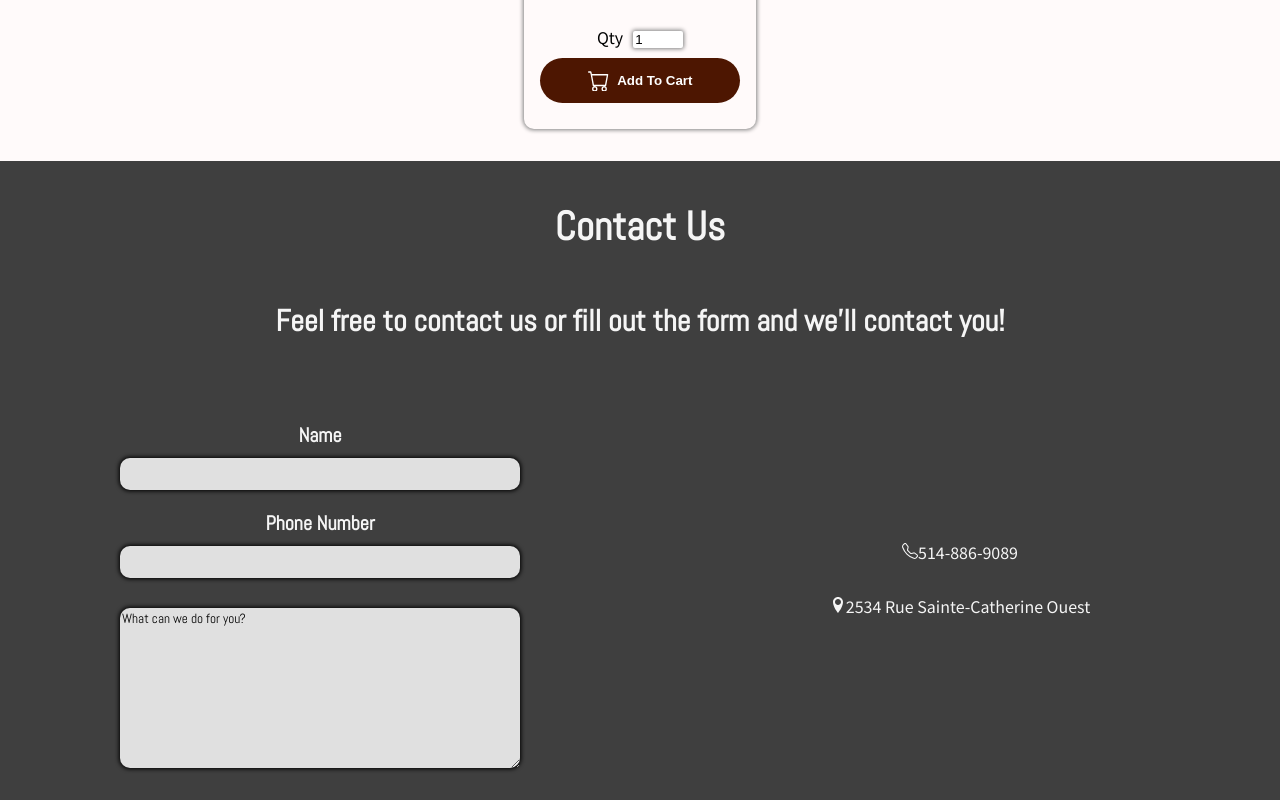
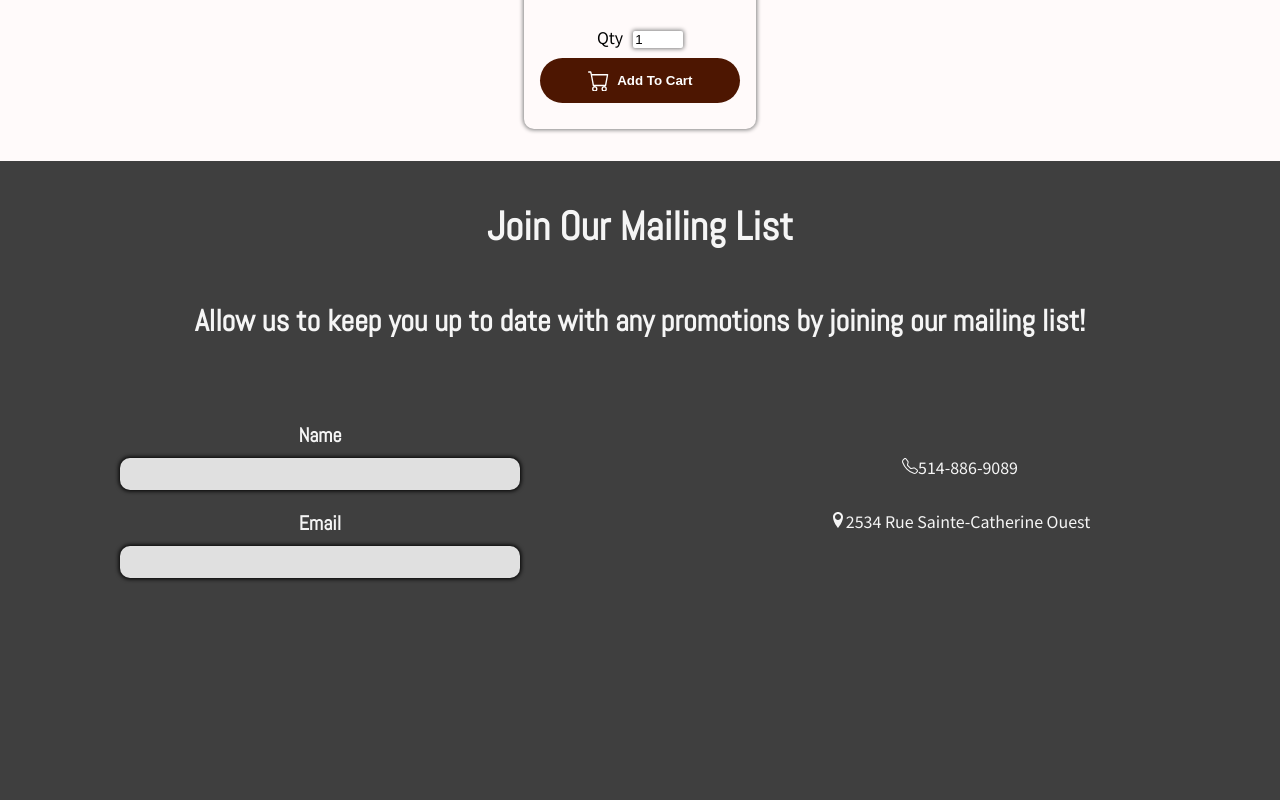
Before and after one commit to stefanomusicman/food-order-app, a React (Create React App) app: page / in a window 1280 px wide. Shown: the part 1453-2253 px from the top of the page. After the commit the page ends 2083 px from the top, so only its background shows below. Built offline with nearby package versions, Linux system fonts and the light colour scheme; a web font is replaced by a local one.

Commit message:
footer has been changed to mailing list

```diff
--- a/src/Components/Footer/ContactForm.js
+++ b/src/Components/Footer/ContactForm.js
@@ -7,8 +7,8 @@ const ContactForm = () => {
     return (
         <>
             <div className={classes['footer-top']}>
-                <h3>Contact Us</h3>
-                <h5>Feel free to contact us or fill out the form and we'll contact you!</h5>
+                <h3>Join Our Mailing List</h3>
+                <h5>Allow us to keep you up to date with any promotions by joining our mailing list!</h5>
             </div>
             <div className={classes['main-container']}>
                 <div className={classes['form-container']}>
@@ -18,11 +18,11 @@ const ContactForm = () => {
                             <input id='name' type='text' />
                         </div>
                         <div className={classes.phone}>
-                            <label htmlFor="phone">Phone Number</label>
-                            <input id='phone' type='number' />
+                            <label htmlFor="email">Email</label>
+                            <input id='email' type='text' />
                         </div>
                     </form>
-                    <textarea form="clientForm">What can we do for you?</textarea>
+                    {/* <textarea form="clientForm">What can we do for you?</textarea> */}
                 </div>
                 <div className={classes.location}>
                     <div className={classes['phone-number']}>
```
